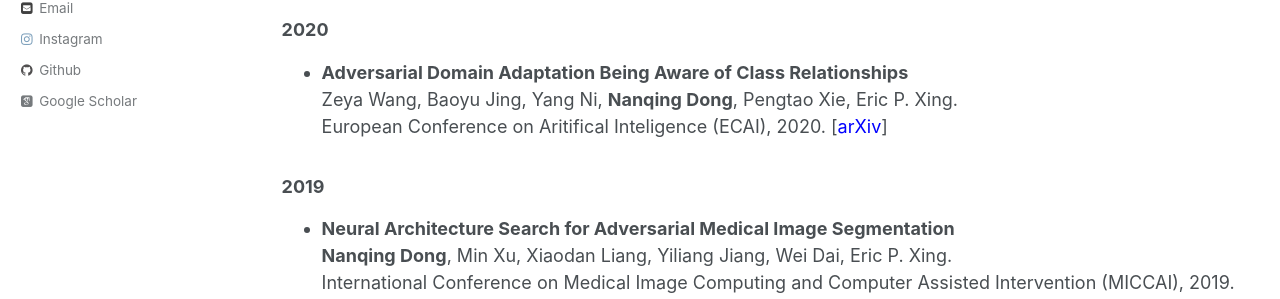
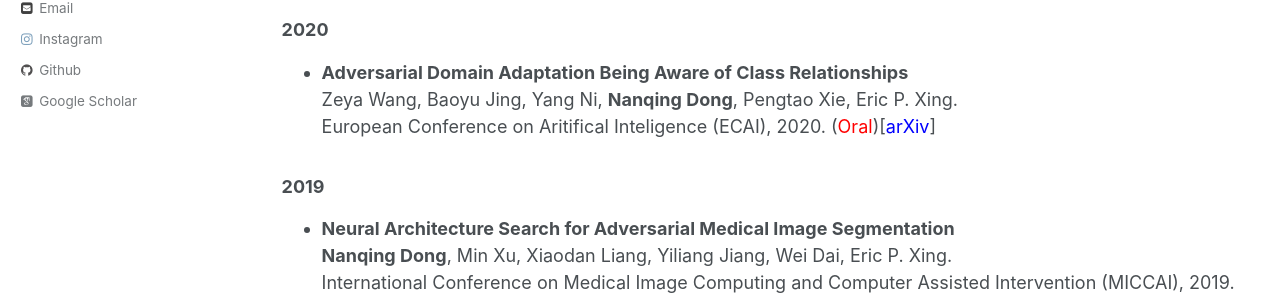
Before and after one commit to eveningdong/eveningdong.github.io, a Jekyll site: the page built from _pages/publications.md, in a window 1280 px wide and 900 px high. Shown: the part 406-705 px from the top of the window. Built offline with Jekyll 4.4.1, drawn with Linux system fonts in a browser that asks for light colours; some web fonts are replaced.

Commit message:
ecai oral

```diff
--- a/_pages/publications.md
+++ b/_pages/publications.md
@@ -17,7 +17,7 @@ author_profile: true
 ### 2020
 * **Adversarial Domain Adaptation Being Aware of Class Relationships**
   Zeya Wang, Baoyu Jing, Yang Ni, **Nanqing Dong**, Pengtao Xie, Eric P. Xing.
-  European Conference on Aritifical Inteligence (ECAI), 2020. [[<span style="color:blue">arXiv</span>]](https://arxiv.org/pdf/1905.11931.pdf)
+  European Conference on Aritifical Inteligence (ECAI), 2020. (<span style="color:red">Oral</span>)[[<span style="color:blue">arXiv</span>]](https://arxiv.org/pdf/1905.11931.pdf)
 
 ### 2019
 * **Neural Architecture Search for Adversarial Medical Image Segmentation**
```
